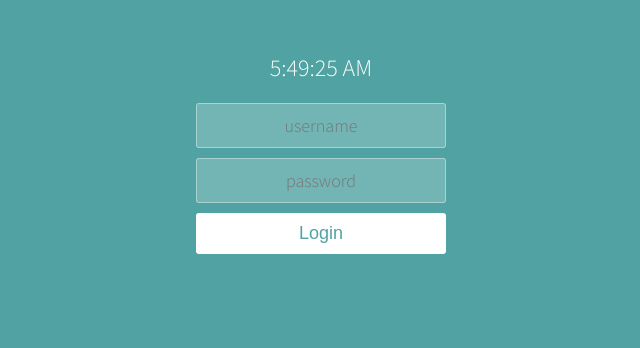
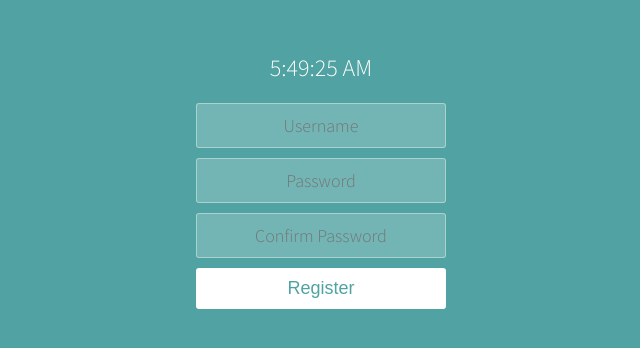
Before and after one commit to Esther-T/Login-Page-with-React, a React (Create React App) app: page / in a window 1280 px wide. Shown: the part 156-504 px from the top of the page, without its empty margins (319-959 px from the left). Built offline with nearby package versions, Linux system fonts and the light colour scheme.

Commit message:
Checked password length

```diff
--- a/src/components/App.jsx
+++ b/src/components/App.jsx
@@ -3,7 +3,7 @@ import Login from "./Login.jsx";
 import Form from "./Form.jsx";
 
 var isLoggedIn = false; // check if user is logged in
-var userIsRegistered = true; // if user is registered
+var userIsRegistered = false; // if user is registered
 
 function App() {
   const [currTime, newTime] = React.useState(new Date().toLocaleTimeString());
--- a/src/components/Form.jsx
+++ b/src/components/Form.jsx
@@ -1,10 +1,16 @@
 import React from "react";
 
-function Form() {
+function Form(event) {
+  function checkPassword() {
+    event.target.value < 5
+      ? console.log("password too short")
+      : console.log("password allowed");
+  }
+
   return (
     <form className="form">
       <input type="text" placeholder="Username" />
-      <input type="password" placeholder="Password" />
+      <input type="password" onChanged={checkPassword} placeholder="Password" />
       <input type="password" placeholder="Confirm Password" />
       <button type="submit">Register</button>
     </form>
```
